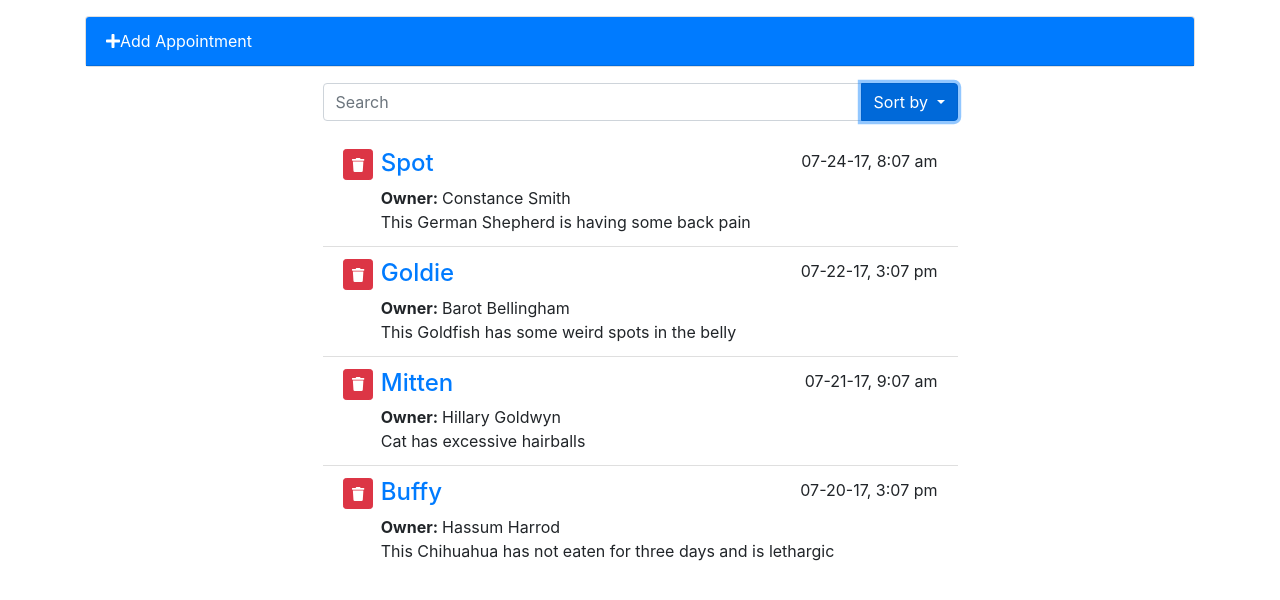
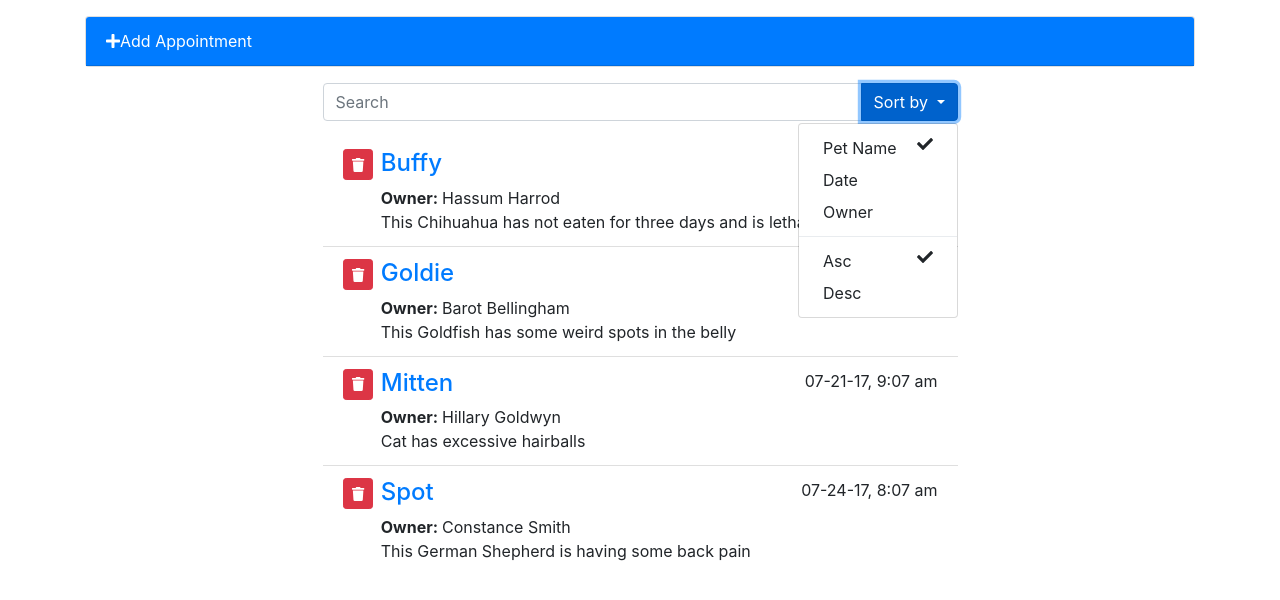
Before and after one commit to rayatniareza/vue-interface, a Vue app: page / in a window 1280 px wide. Both pictures are taken after a click on the button "Sort by". Shown: the top 600 px of the page. Built offline with nearby package versions, Linux system fonts and the light colour scheme.

Commit message:
partialy commit

```diff
--- a/src/App.vue
+++ b/src/App.vue
@@ -4,9 +4,15 @@
     <font-awesome-icon icon="plus" class="mr-2" />Add Appointment -->
     <div class="row justify-content-center">
       <add-appointment @add="addItem" />
-      <search-appointment @search="searchAppointment" />
+      <search-appointment
+        @search="searchAppointment"
+        :myKey="filterKey"
+        :myDir="filterDirection"
+        @change-key="changeFilterKey"
+        @change-dir="changeFilterDir"
+      />
       <appointment-list
-        :appointments="searchedAppointments"
+        :appointments="filteredAppointments"
         @remove="removeItem"
         @edit="editItem"
       />
@@ -34,6 +40,8 @@ export default {
       appointments: [],
       aptIndex: 0,
       searchTerm: "",
+      filterKey: "petName",
+      filterDirection: "asc",
     };
   },
   computed: {
@@ -46,8 +54,23 @@ export default {
         );
       });
     },
+    filteredAppointments: function () {
+      return _.orderBy(
+        this.searchedAppointments,
+        (item) => {
+          return item[this.filterKey].toLowerCase();
+        },
+        this.filterDirection
+      );
+    },
   },
   methods: {
+    changeFilterKey: function (key) {
+      this.filterKey = key;
+    },
+    changeFilterDir: function (dir) {
+      this.filterDirection = dir;
+    },
     searchAppointment: function (term) {
       this.searchTerm = term;
     },
--- a/src/components/SearchAppointment.vue
+++ b/src/components/SearchAppointment.vue
@@ -15,6 +15,7 @@
           class="btn btn-primary dropdown-toggle"
           aria-haspopup="true"
           aria-expanded="false"
+          data-toggle="dropdown"
         >
           Sort by
           <span class="caret"></span>
@@ -24,42 +25,47 @@
             href="#"
             class="dropdown-item d-flex justify-content-between"
             id="petName"
+            @click="$emit('change-key', 'petName')"
           >
             Pet Name
-            <font-awesome-icon icon="check" />
+            <font-awesome-icon icon="check" v-if="myKey === 'petName'" />
           </a>
           <a
             href="#"
             class="dropdown-item d-flex justify-content-between"
             id="aptDate"
+            @click="$emit('change-key', 'aptDate')"
           >
             Date
-            <font-awesome-icon icon="check" />
+            <font-awesome-icon icon="check" v-if="myKey === 'aptDate'" />
           </a>
           <a
             href="#"
             class="dropdown-item d-flex justify-content-between"
             id="ownerName"
+            @click="$emit('change-key', 'petOwner')"
           >
             Owner
-            <font-awesome-icon icon="check" />
+            <font-awesome-icon icon="check" v-if="myKey === 'petOwner'" />
           </a>
           <div class="dropdown-divider" role="separator"></div>
           <a
             href="#"
             class="dropdown-item d-flex justify-content-between"
             id="asc"
+            @click="$emit('change-dir', 'asc')"
           >
             Asc
-            <font-awesome-icon icon="check" />
+            <font-awesome-icon icon="check" v-if="myDir === 'asc'" />
           </a>
           <a
             href="#"
             class="dropdown-item d-flex justify-content-between"
             id="desc"
+            @click="$emit('change-key', 'desc')"
           >
             Desc
-            <font-awesome-icon icon="check" />
+            <font-awesome-icon icon="check" v-if="myDir === 'desc'" />
           </a>
         </div>
       </div>
@@ -79,6 +85,7 @@ export default {
       searchTerm: "",
     };
   },
+  props: ["myKey", "myDir"],
   watch: {
     searchTerm: function () {
       this.$emit("search", this.searchTerm);
```
